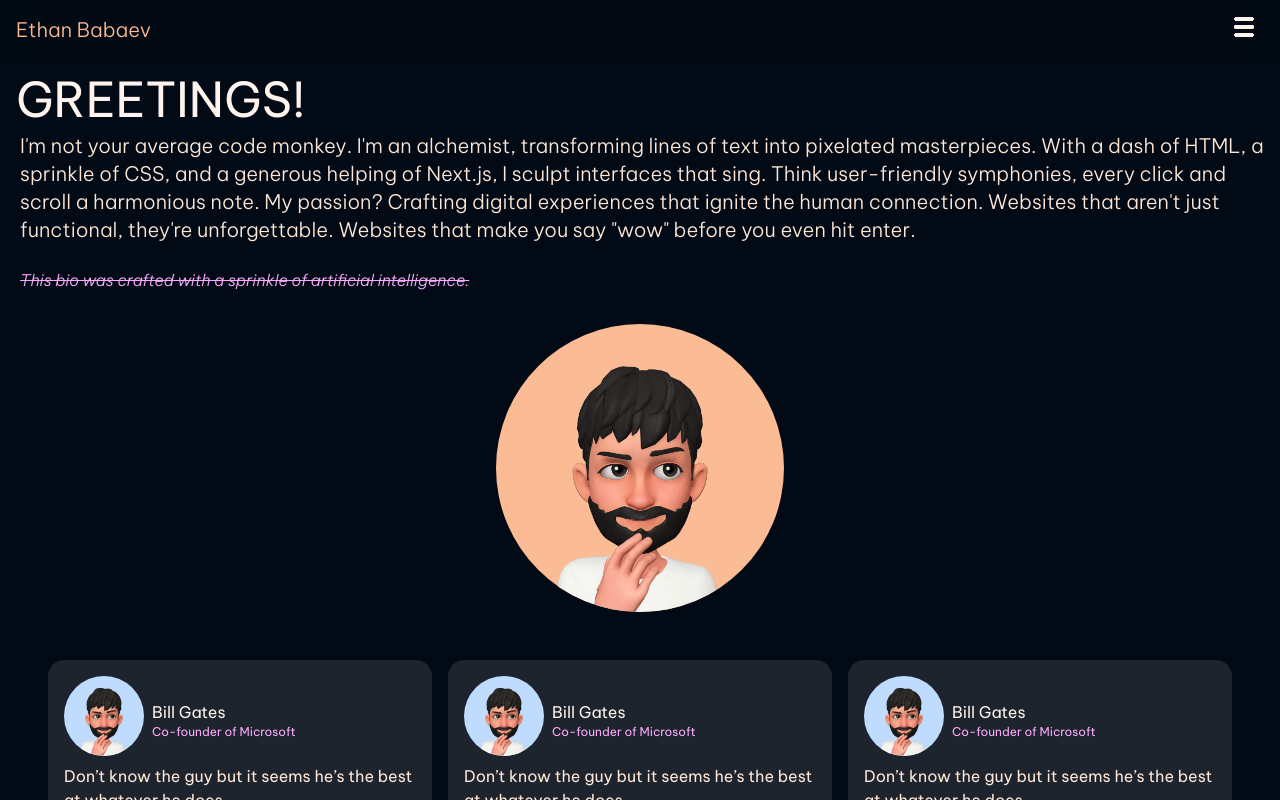
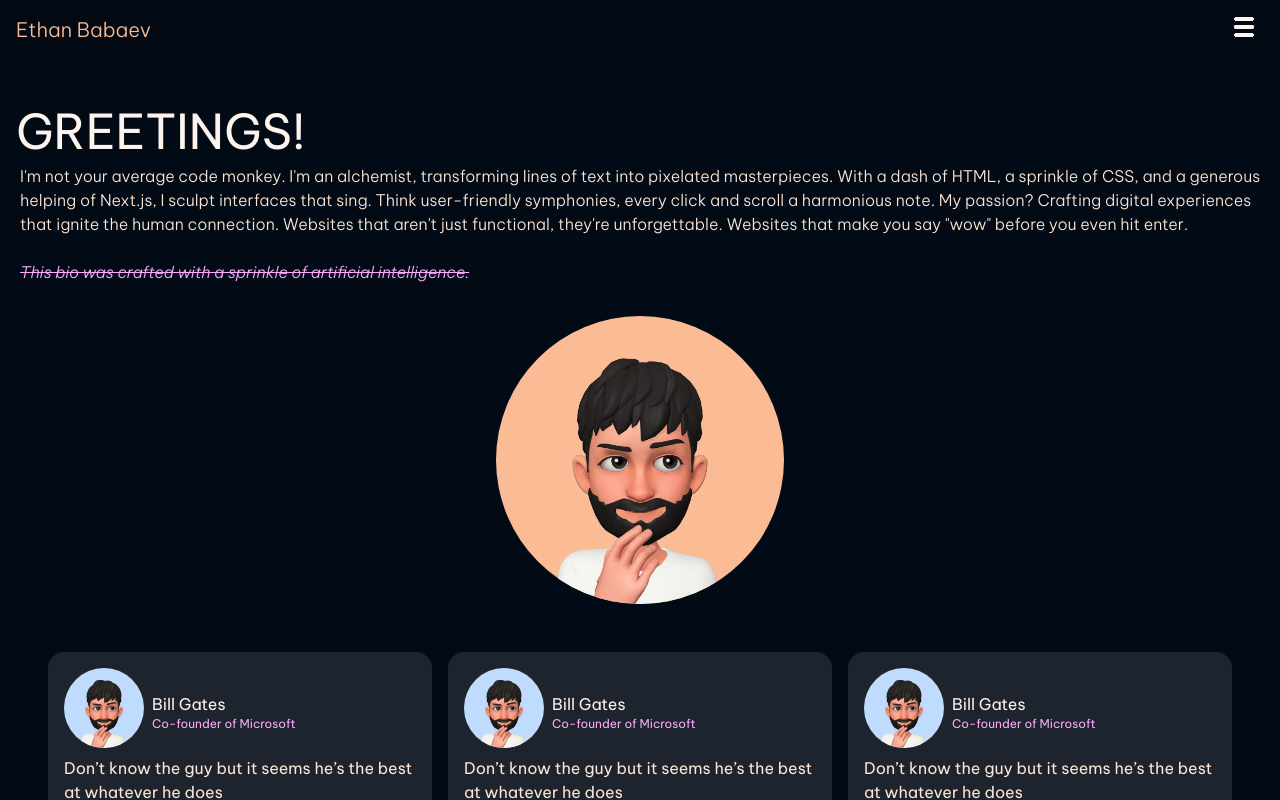
Before and after one commit to eytanbab/portfolio, a React (Vite) app: page / in a window 1280 px wide. Built offline with nearby package versions, Linux system fonts and the light colour scheme.

Commit message:
style: Adjust text and margins of hero section

```diff
--- a/src/components/Hero.tsx
+++ b/src/components/Hero.tsx
@@ -2,9 +2,9 @@ const Hero = () => {
   return (
     <div className='flex w-full flex-col gap-4'>
       {/* Hero text container*/}
-      <div className='w-full p-4 flex flex-col gap-2 justify-center items-start'>
+      <div className='w-full p-4 flex flex-col gap-2 justify-center items-start mt-8'>
         <h1 className='text-5xl text-seashellPeach-50 uppercase'>Greetings!</h1>
-        <p className='text-karry-200 font-light text-xl ml-1'>
+        <p className='text-karry-200 font-light text-base ml-1'>
           I'm not your average code monkey. I'm an alchemist, transforming lines
           of text into pixelated masterpieces. With a dash of HTML, a sprinkle
           of CSS, and a generous helping of Next.js, I sculpt interfaces that
```
